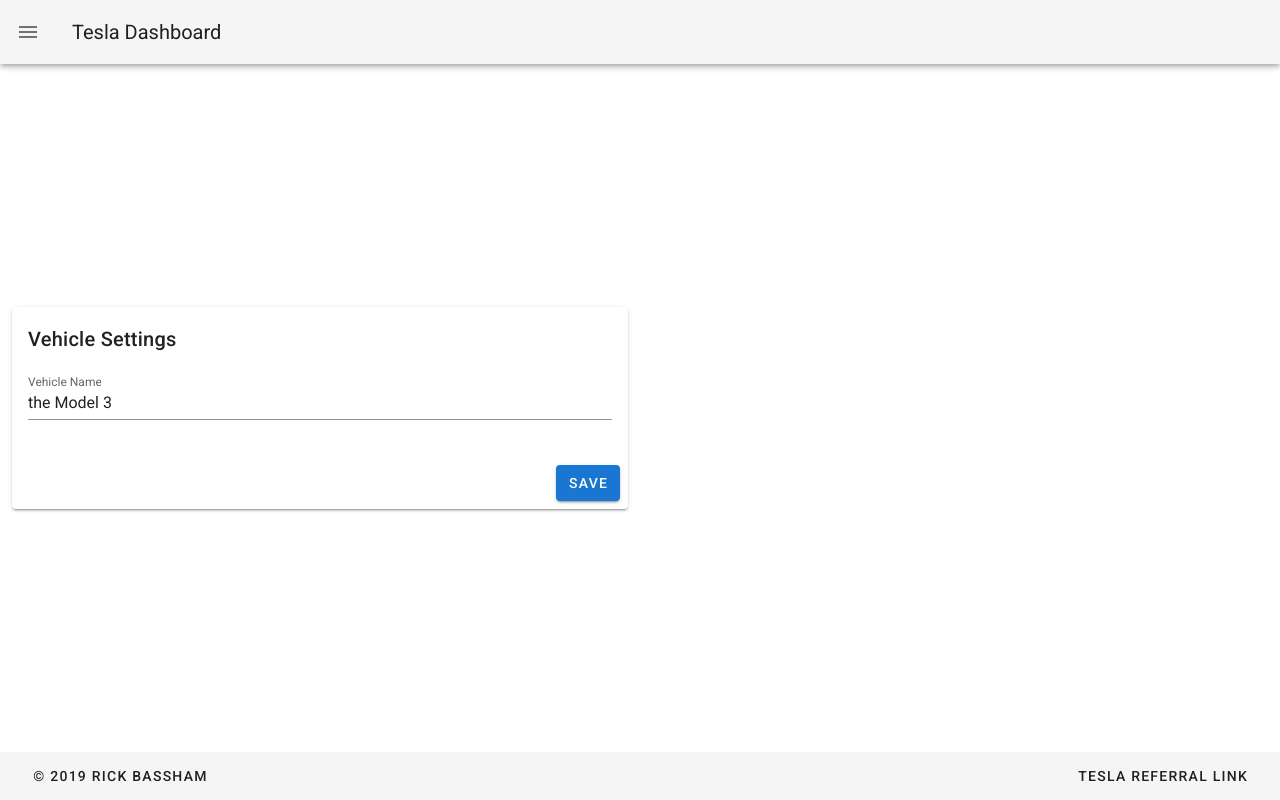
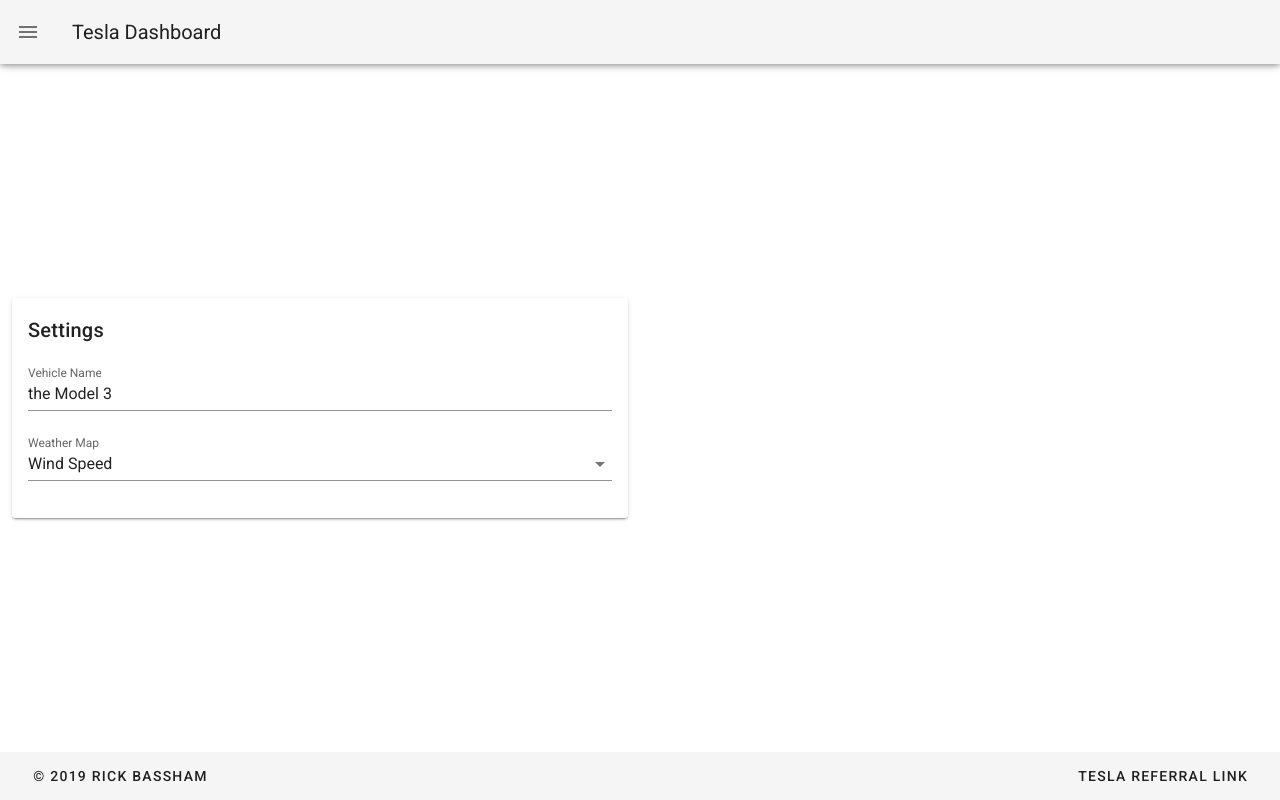
Before and after one commit to rickbassham/tesla-dashboard, a Vue app: page /setup in a window 1280 px wide. Built offline with nearby package versions, Linux system fonts and the light colour scheme; what vue-browser-geolocation would draw is missing.

Commit message:
allow user to select which map they want

```diff
--- a/src/components/Setup.vue
+++ b/src/components/Setup.vue
@@ -2,16 +2,21 @@
   <v-row>
     <v-col cols="6">
       <v-card>
-        <v-card-title>Vehicle Settings</v-card-title>
+        <v-card-title>Settings</v-card-title>
         <v-card-text>
           <v-form>
-            <v-text-field label="Vehicle Name" name="vehicleName" type="text" v-model="vehicleName" />
+            <v-text-field
+              label="Vehicle Name"
+              type="text"
+              v-model="vehicleName"
+            />
+            <v-select
+              :items="mapOptions"
+              label="Weather Map"
+              v-model="selectedMap"
+            ></v-select>
           </v-form>
         </v-card-text>
-        <v-card-actions>
-          <v-spacer />
-          <v-btn color="primary" :disabled="!(this.vehicleName)" @click="saveVehicleSettings">Save</v-btn>
-        </v-card-actions>
       </v-card>
     </v-col>
   </v-row>
@@ -21,13 +26,31 @@
 export default {
   data() {
     return {
-      vehicleName: localStorage.vehicleName || "the Model 3",
+      mapOptions: [
+        { text: "Temperature", value: "temperature" },
+        { text: "Cloud Cover", value: "cloud_cover" },
+        { text: "Radar", value: "radar" },
+        { text: "Wind Speed", value: "wind_speed" }
+      ],
     };
   },
-  methods: {
-    saveVehicleSettings() {
-      localStorage.vehicleName = this.vehicleName;
-    }
-  }
+  computed: {
+    vehicleName: {
+      get: function() {
+        return localStorage.vehicleName || 'the Model 3';
+      },
+      set: function(val) {
+        localStorage.vehicleName = val;
+      },
+    },
+    selectedMap: {
+      get: function() {
+        return localStorage.selectedMap || 'wind_speed';
+      },
+      set: function(val) {
+        localStorage.selectedMap = val;
+      },
+    },
+  },
 };
 </script>
```
